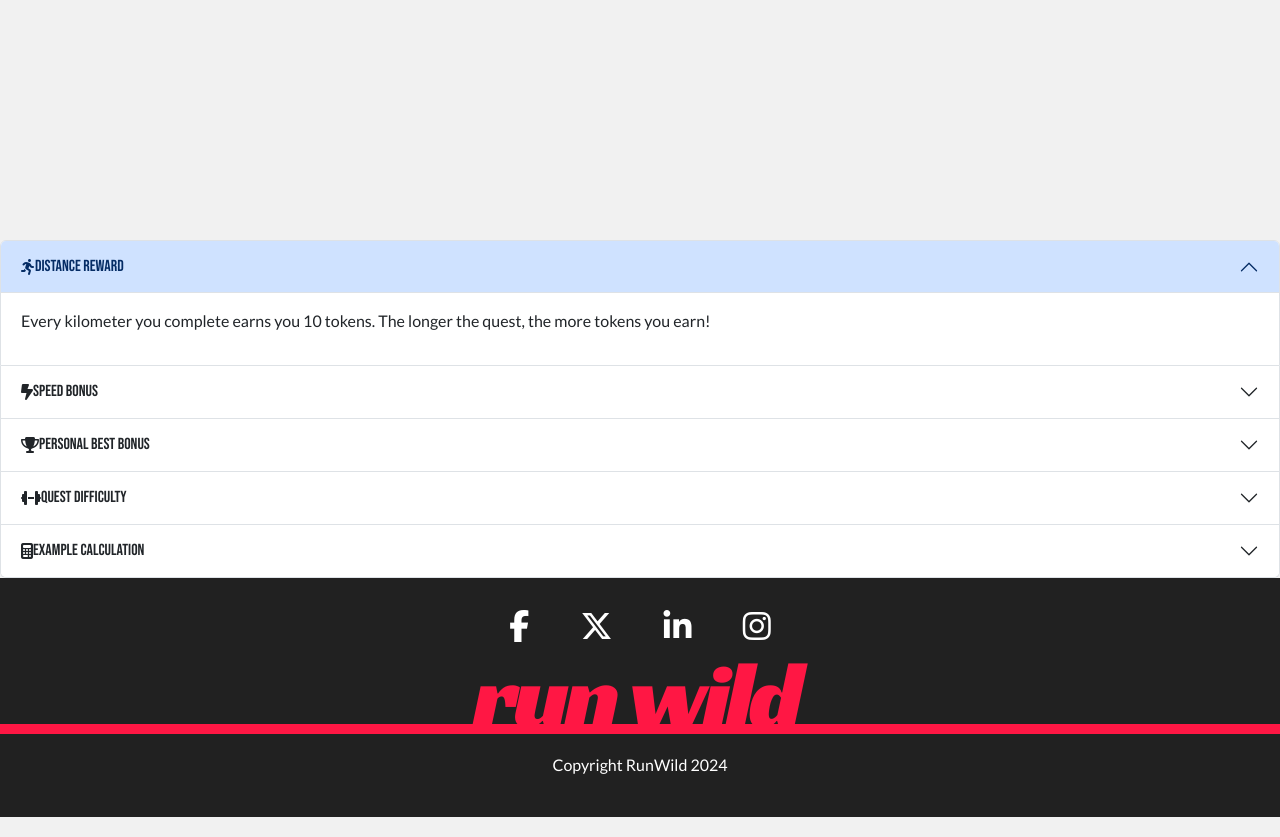
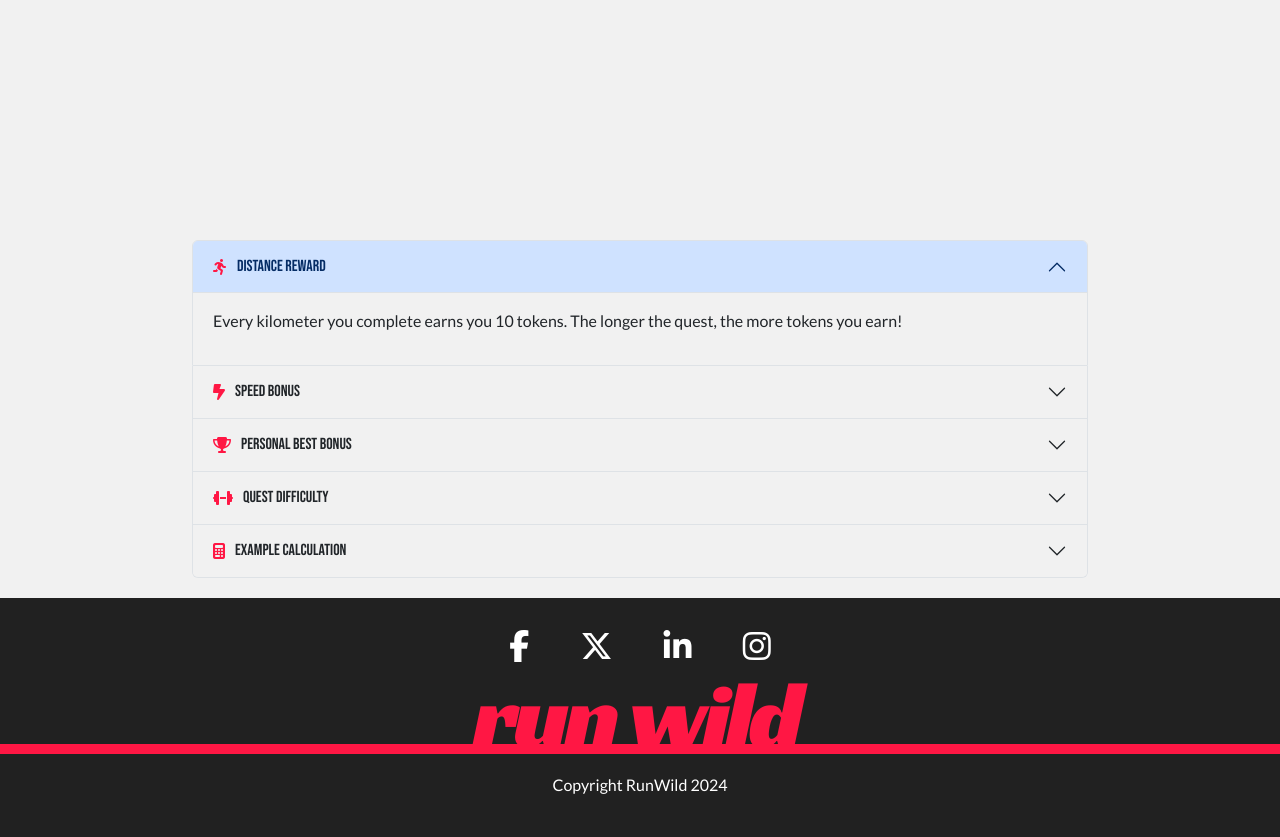
Before and after one commit to ZASamm/run-wild, a Django app: page / in a window 1280 px wide. Shown: the part 1383-2220 px from the top of the page. Run offline with Django 4.2, Linux system fonts and the light colour scheme; data that the repository does not hold is empty; parts of the project's set-up code (start-up, migrations or seed data) failed here and were passed over; some libraries are stand-ins or nearby versions.

Commit message:
Add: styling for bootstrap accordion

```diff
--- a/static/css/style.css
+++ b/static/css/style.css
@@ -183,6 +183,39 @@
     height: 10px;
     border-radius: 50%;
     margin: 0 4px;
+}
+
+
+/* Accordion */
+
+.accordion {
+    max-width: 70vw;
+    margin: 20px auto;
+}
+.accordion-button {
+    background-color: var(--primary);
+}
+
+.accordion-item {
+    background-color: var(--primary);
+}
+
+.speed-grid, .difficulty-grid {
+    display: grid;
+    grid-template-columns: repeat(auto-fit, minmax(200px, 1fr));
+    gap: 1rem;
+    margin-top: 1rem;
+}
+.speed-card, .difficulty-card {
+    background: var(--text);
+    color: var(--white);
+    padding: 1rem;
+    border-radius: 6px;
+    box-shadow: 0 1px 3px rgba(0,0,0,0.1);
+}
+.icon-space {
+    color: var(--accent);
+    margin-right: 10px;
 }
 
 /* Footer */
```
